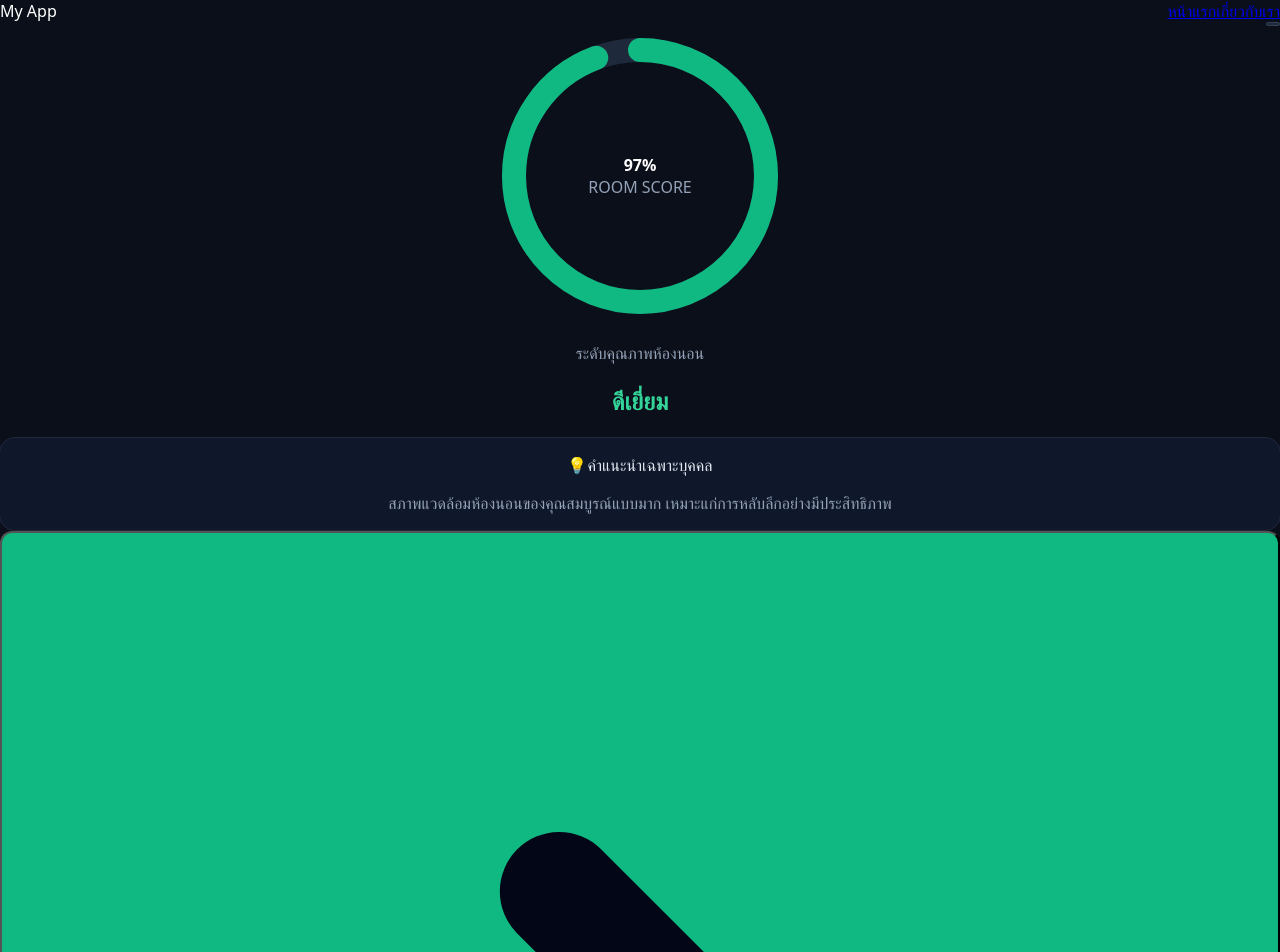
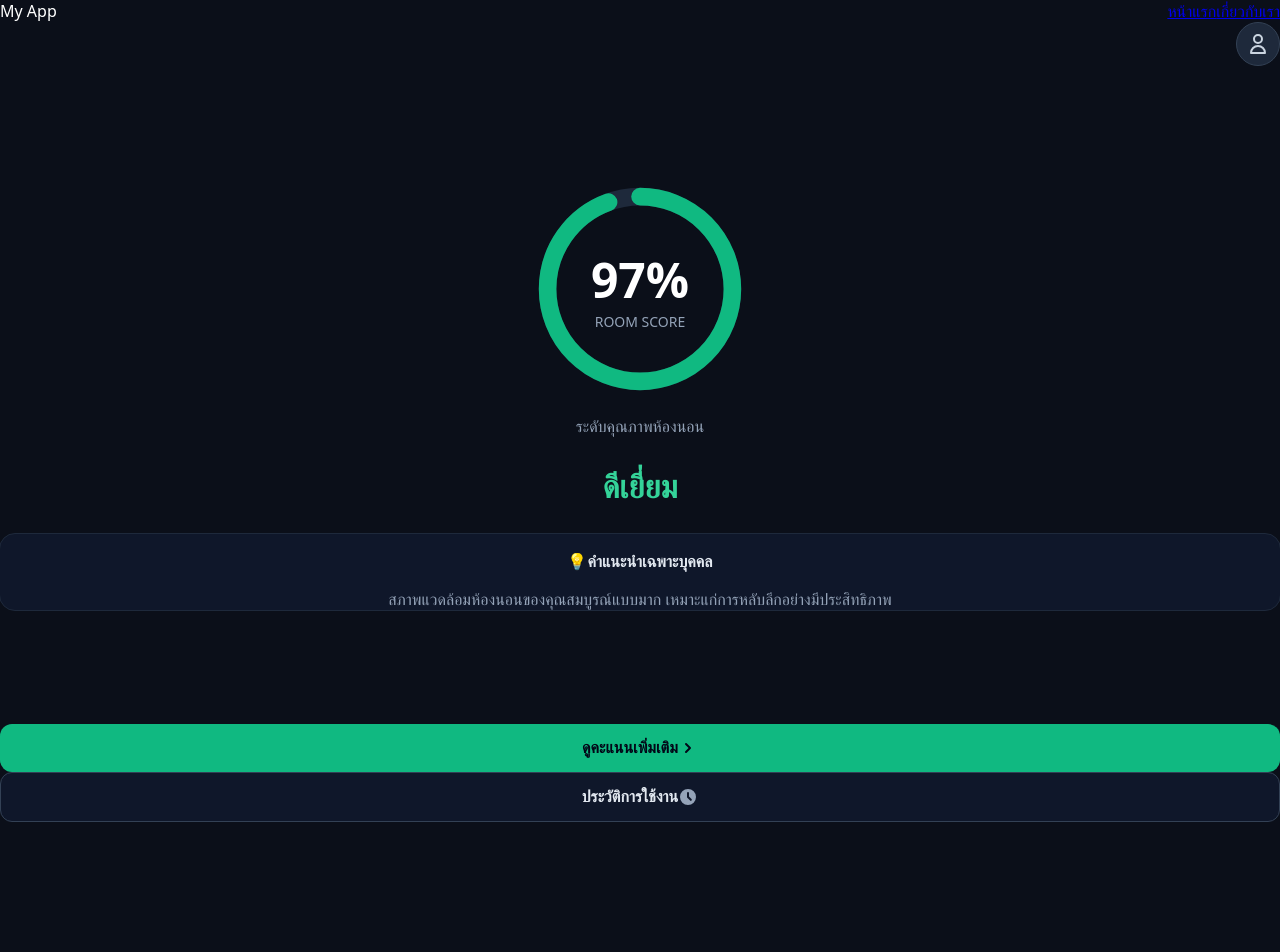
Before and after one commit to paradisesui/comflyyy, a Next.js app: page / in a window 1280 px wide. Shown: the top 952 px of the page. After the commit the page ends 822 px from the top, so only its background shows below. Built offline with nearby package versions, Linux system fonts and the light colour scheme.

Commit message:
fix svg size and layout

```diff
--- a/app/page.tsx
+++ b/app/page.tsx
@@ -6,29 +6,48 @@ export default function Home() {
 
   return (
     <div
-      style={{ backgroundColor: '#0b0f19', color: '#ffffff', minHeight: '100vh' }}
-      className="w-full flex flex-col justify-between p-4 md:p-8 max-w-4xl mx-auto font-sans"
+      style={{
+        backgroundColor: '#0b0f19',
+        color: '#ffffff',
+        minHeight: '100vh',
+        width: '100%',
+        boxSizing: 'border-box'
+      }}
+      className="flex flex-col justify-between p-4 md:p-8 max-w-4xl mx-auto font-sans"
     >
 
       {/* Header ส่วนโปรไฟล์ด้านบน */}
       <div className="w-full flex justify-end pt-2">
         <button
-          style={{ backgroundColor: '#1e293b', borderColor: '#334155' }}
-          className="p-3 rounded-full border transition cursor-pointer flex items-center justify-center"
+          style={{
+            backgroundColor: '#1e293b',
+            borderColor: '#334155',
+            width: '44px',
+            height: '44px'
+          }}
+          className="rounded-full border transition cursor-pointer flex items-center justify-center p-0"
         >
-          <svg xmlns="http://www.w3.org/2000/svg" className="h-6 w-6" style={{ color: '#cbd5e1' }} fill="none" viewBox="0 0 24 24" stroke="currentColor">
+          <svg
+            xmlns="http://www.w3.org/2000/svg"
+            width="24"
+            height="24"
+            fill="none"
+            viewBox="0 0 24 24"
+            stroke="currentColor"
+            style={{ color: '#cbd5e1', width: '24px', height: '24px' }}
+          >
             <path strokeLinecap="round" strokeLinejoin="round" strokeWidth={2} d="M16 7a4 4 0 11-8 0 4 4 0 018 0zM12 14a7 7 0 00-7 7h14a7 7 0 00-7-7z" />
           </svg>
         </button>
       </div>
 
       {/* Main Content Area */}
-      <div className="w-full flex flex-col items-center justify-center my-auto py-6 space-y-6">
+      <div className="w-full flex flex-col items-center justify-center my-auto py-6 space-y-6 text-center">
 
         {/* Circle Score Display */}
         <div className="relative flex items-center justify-center">
           <div className="relative w-56 h-56 md:w-64 md:h-64 flex items-center justify-center">
-            <svg className="w-full h-full -rotate-90 transform" viewBox="0 0 100 100">
+            <svg className="-rotate-90 transform" width="220" height="220" viewBox="0 0 100 100" style={{ width: '220px', height: '220px' }}>
               <circle
                 cx="50"
                 cy="50"
@@ -50,8 +69,8 @@ export default function Home() {
               />
             </svg>
             <div className="absolute flex flex-col items-center justify-center text-center">
-              <span className="text-5xl md:text-6xl font-black text-white tracking-tight" style={{ fontWeight: 900 }}>97%</span>
-              <span className="text-xs md:text-sm font-semibold tracking-widest mt-1 uppercase" style={{ color: '#94a3b8' }}>ROOM SCORE</span>
+              <span className="text-5xl md:text-6xl font-black text-white tracking-tight" style={{ fontWeight: 900, fontSize: '3rem' }}>97%</span>
+              <span className="text-xs md:text-sm font-semibold tracking-widest mt-1 uppercase" style={{ color: '#94a3b8', fontSize: '0.875rem' }}>ROOM SCORE</span>
             </div>
           </div>
         </div>
@@ -59,42 +78,66 @@ export default function Home() {
         {/* Level Label */}
         <div className="text-center space-y-1">
           <p className="text-sm md:text-base font-medium" style={{ color: '#94a3b8' }}>ระดับคุณภาพห้องนอน</p>
-          <h2 className="text-3xl md:text-4xl font-extrabold tracking-wide" style={{ color: '#34d399', fontWeight: 800 }}>{level}</h2>
+          <h2 className="text-3xl md:text-4xl font-extrabold tracking-wide" style={{ color: '#34d399', fontWeight: 800, fontSize: '2rem' }}>{level}</h2>
         </div>
 
         {/* AI Recommendation Box */}
         <div
-          style={{ backgroundColor: '#0f172a', borderColor: '#1e293b', borderRadius: '1rem' }}
-          className="w-full max-w-xl border p-5 md:p-6 text-sm md:text-base leading-relaxed text-center shadow-xl"
+          style={{
+            backgroundColor: '#0f172a',
+            borderColor: '#1e293b',
+            borderRadius: '1rem',
+            borderWidth: '1px',
+            borderStyle: 'solid'
+          }}
+          className="w-full max-w-xl p-5 md:p-6 text-sm md:text-base leading-relaxed text-center shadow-xl"
         >
-          <p className="font-semibold mb-2 flex items-center justify-center gap-2" style={{ color: '#e2e8f0' }}>
+          <p className="font-semibold mb-2 flex items-center justify-center gap-2" style={{ color: '#e2e8f0', fontWeight: 600 }}>
             <span>💡</span> คำแนะนำเฉพาะบุคคล
           </p>
-          <p style={{ color: '#94a3b8' }}>{recommendation}</p>
+          <p style={{ color: '#94a3b8', margin: 0 }}>{recommendation}</p>
         </div>
 
       </div>
 
       {/* Footer Action Buttons */}
-      <footer className="w-full max-w-xl mx-auto space-y-3 pb-6">
+      <footer className="w-full max-w-xl mx-auto space-y-3 pb-6 flex flex-col gap-3">
         <button
           onClick={() => alert('ไปยังหน้าดูคะแนนเซนเซอร์และกราฟ')}
-          style={{ backgroundColor: '#10b981', color: '#020617', borderRadius: '0.75rem' }}
-          className="w-full py-3.5 px-4 font-bold shadow-lg transition-all flex items-center justify-center gap-2 cursor-pointer"
+          style={{
+            backgroundColor: '#10b981',
+            color: '#020617',
+            borderRadius: '0.75rem',
+            padding: '14px 16px',
+            border: 'none',
+            fontSize: '1rem',
+            fontWeight: 'bold'
+          }}
+          className="w-full transition-all flex items-center justify-center gap-2 cursor-pointer"
         >
           <span>ดูคะแนนเพิ่มเติม</span>
-          <svg xmlns="http://www.w3.org/2000/svg" className="h-5 w-5" viewBox="0 0 20 20" fill="currentColor">
+          <svg xmlns="http://www.w3.org/2000/svg" width="20" height="20" viewBox="0 0 20 20" fill="currentColor" style={{ width: '20px', height: '20px' }}>
             <path fillRule="evenodd" d="M7.293 14.707a1 1 0 010-1.414L10.586 10 7.293 6.707a1 1 0 011.414-1.414l4 4a1 1 0 010 1.414l-4 4a1 1 0 01-1.414 0z" clipRule="evenodd" />
           </svg>
         </button>
 
         <button
           onClick={() => alert('ไปยังหน้าประวัติการใช้งานและข้อมูล Persona')}
-          style={{ backgroundColor: '#0f172a', borderColor: '#334155', color: '#e2e8f0', borderRadius: '0.75rem' }}
-          className="w-full py-3.5 px-4 border font-semibold transition-all flex items-center justify-center gap-2 cursor-pointer"
+          style={{
+            backgroundColor: '#0f172a',
+            borderColor: '#334155',
+            color: '#e2e8f0',
+            borderRadius: '0.75rem',
+            padding: '14px 16px',
+            borderWidth: '1px',
+            borderStyle: 'solid',
+            fontSize: '1rem',
+            fontWeight: 600
+          }}
+          className="w-full transition-all flex items-center justify-center gap-2 cursor-pointer"
         >
           <span>ประวัติการใช้งาน</span>
-          <svg xmlns="http://www.w3.org/2000/svg" className="h-5 w-5" style={{ color: '#94a3b8' }} viewBox="0 0 20 20" fill="currentColor">
+          <svg xmlns="http://www.w3.org/2000/svg" width="20" height="20" viewBox="0 0 20 20" fill="currentColor" style={{ color: '#94a3b8', width: '20px', height: '20px' }}>
             <path fillRule="evenodd" d="M10 18a8 8 0 100-16 8 8 0 000 16zm1-12a1 1 0 10-2 0v4a1 1 0 00.293.707l2.828 2.829a1 1 0 101.415-1.415L11 9.586V6z" clipRule="evenodd" />
           </svg>
         </button>
```
